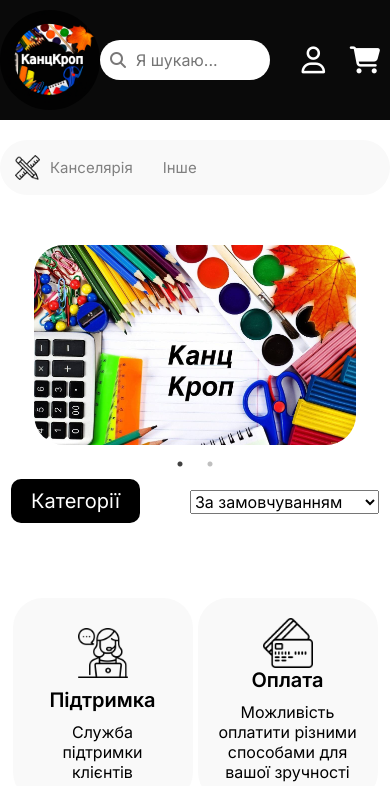
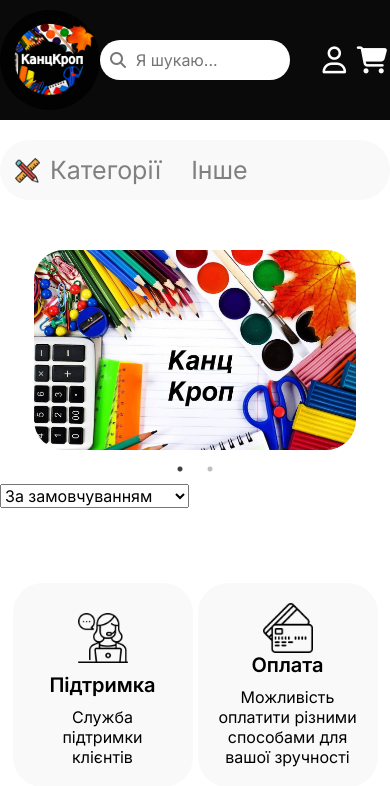
Before and after one commit to timtimplay077-gif/magaz, a PHP site: page / in a window 390 px wide; the page is wider, and only the part inside the window is pictured. Shown: the top 786 px of that part. Run offline with PHP 8.4, Linux system fonts and the light colour scheme; data that the repository does not hold is empty; some libraries are stand-ins or nearby versions.

Commit message:
исправления ошибок

```diff
--- a/css/adaptive.css
+++ b/css/adaptive.css
@@ -76,7 +76,11 @@
     }
 }
 
-
+@media screen and (max-width: 1430px) {
+    .slider_img {
+        height: 600px;
+    }
+}
 
 @media screen and (max-width: 1000px) {
     .slider_img {
@@ -103,10 +107,20 @@
 }
 
 
-@media screen and (max-width: 560px) {
+@media screen and (max-width: 540px) {
+    .input_head label {
+        width: 220px;
+        grid-template-columns: 1fr 1fr 1fr;
+    }
+}
+@media screen and (max-width: 420px) {
+    .input_head label {
+        width: 190px;
+    }
+}
+@media screen and (max-width: 380px) {
     .input_head label {
         width: 170px;
-        grid-template-columns: 1fr 1fr 1fr;
     }
 }
 
@@ -128,11 +142,6 @@
     }
 }
 
-@media screen and (max-width: 700px) {
-    .sort {
-        gap: 100px;
-    }
-}
 
 @media screen and (max-width: 400px) {
     .sort {
@@ -199,11 +208,7 @@
     }
 }
 
-@media screen and (max-width: 500px) {
-    .whatWeHave a {
-        font-size: 15px;
-    }
-}
+
 
 @media screen and (max-width: 500px) {
     .whatWeHave img {
@@ -574,3 +579,10 @@
 
     }
 }
+
+@media screen and (max-width: 430px) {
+    .icons_head i {
+        padding: 3px;
+
+    }
+}
--- a/css/shop.css
+++ b/css/shop.css
@@ -175,8 +175,8 @@
 
 .whatWeHave img {
     margin-right: 10px;
-    width: 35px;
-    height: 35px;
+    width: 40px;
+    height: 40px;
     margin-left: 15px;
 
 }
@@ -938,11 +938,7 @@
 }
 
 .sort {
-    display: flex;
-    align-items: baseline;
-    flex-direction: row-reverse;
-    justify-content: center;
-    gap: 1200px;
+   left: 0;
 }
 
 .logaut_button {
@@ -1249,7 +1245,7 @@
 }
 
 .form-section p {
-    margin-bottom: 75px;
+    margin-bottom: 20px;
 }
 
 .form-section label {
@@ -1413,13 +1409,18 @@
 }
 
 .categories-button {
-    padding: 10px 20px;
-    background-color: #000000;
-    color: white;
     border: none;
+    background: none;
+    color: gray;
+    transition: color 0.2s ease;
+    margin-right: 30px;
     cursor: pointer;
-    font-size: 20px;
-    border-radius: 10px;
+}
+
+.categories-button:hover {
+    color: black;
+    cursor: pointer;
+
 }
 
 .categories-menu {
@@ -1466,3 +1467,6 @@
     grid-template-columns: 1fr 1fr 1fr 1fr;
     justify-items: center
 }
+.p_login_error{
+    color: #a94442;
+}
--- a/data/category.php
+++ b/data/category.php
@@ -58,7 +58,7 @@
     [
         'link' => '#',
         'img' => 'categoty/document.png',
-        'name' => 'Глобуси, карти'
+        'name' => 'Глобуси, мапи'
     ],
     [
         'link' => '#',
@@ -291,7 +291,7 @@
     [
         'link' => '#',
         'img' => 'categoty/document.png',
-        'name' => 'Забарвлення'
+        'name' => 'Розмальрв'
     ],
 
     [
--- a/index.php
+++ b/index.php
@@ -111,9 +111,21 @@
         <div class="block">
             <div class="whatWeHave_kans">
                 <img src="categoty/school-material.png" alt="">
-                <a href="index.php">Канселярія</a>
+                <div class="categories">
+                    <button class="categories-button" onclick="toggleCategories(this)">Категорії</button>
+                    <div class="categories-menu">
+                        <?php
+                        for ($i = 0; $i < $category_query->num_rows; $i++) {
+                            $category_row = $category_query->fetch_assoc();
+                            ?>
+                            <a href="index.php?category=<?= $category_row['id'] ?>" alt=""
+                                class="category_img"><?= $category_row['name'] ?></a>
+
+                        <?php } ?>
+                    </div>
+                </div>
+                <a href="">Інше</a>
             </div>
-            <a href="">Інше</a>
         </div>
     </div>
     <div class="slider_wrapper block">
@@ -137,19 +149,7 @@
                 <?php endif; ?>
             </form>
         </div>
-        <div class="categories">
-            <button class="categories-button" onclick="toggleCategories(this)">Категорії</button>
-            <div class="categories-menu">
-                <?php
-                for ($i = 0; $i < $category_query->num_rows; $i++) {
-                    $category_row = $category_query->fetch_assoc();
-                    ?>
-                    <a href="index.php?category=<?= $category_row['id'] ?>" alt=""
-                        class="category_img"><?= $category_row['name'] ?></a>
-
-                <?php } ?>
-            </div>
-        </div>
+    </div>
     </div>
 
     <div class="tovars unselectable">
@@ -192,8 +192,8 @@
                                 <?= $original_price ?>₴
                             </p>
                         <?php endif; ?>
-                            <a href="addCart.php?user_id=<?= $user_id ?>&product_id=<?= $row['id'] ?>"><img
-                                    src="contact/shopping-bag.png" alt="" class="buy_button1"></a>
+                        <a href="addCart.php?user_id=<?= $user_id ?>&product_id=<?= $row['id'] ?>"><img
+                                src="contact/shopping-bag.png" alt="" class="buy_button1"></a>
                     </div>
                 </div>
                 <?php
--- a/registercheck.php
+++ b/registercheck.php
@@ -23,7 +23,7 @@
 if (strlen($lastName) < 1 || strlen($lastName) > 32) {
     $errors["lastName"] = true;
 }
-if (strlen($phone) < 3 || strlen($phone) > 32) {
+if (strlen($phone) < 9 || strlen($phone) > 12) {
     $errors["phone"] = true;
 
 }
```
Also changed, not shown: authcheck.php (+32 -10 lines), login.php (+6 -5 lines), login_main.php (added, +24 -0 lines), categoty/school-material.png.
